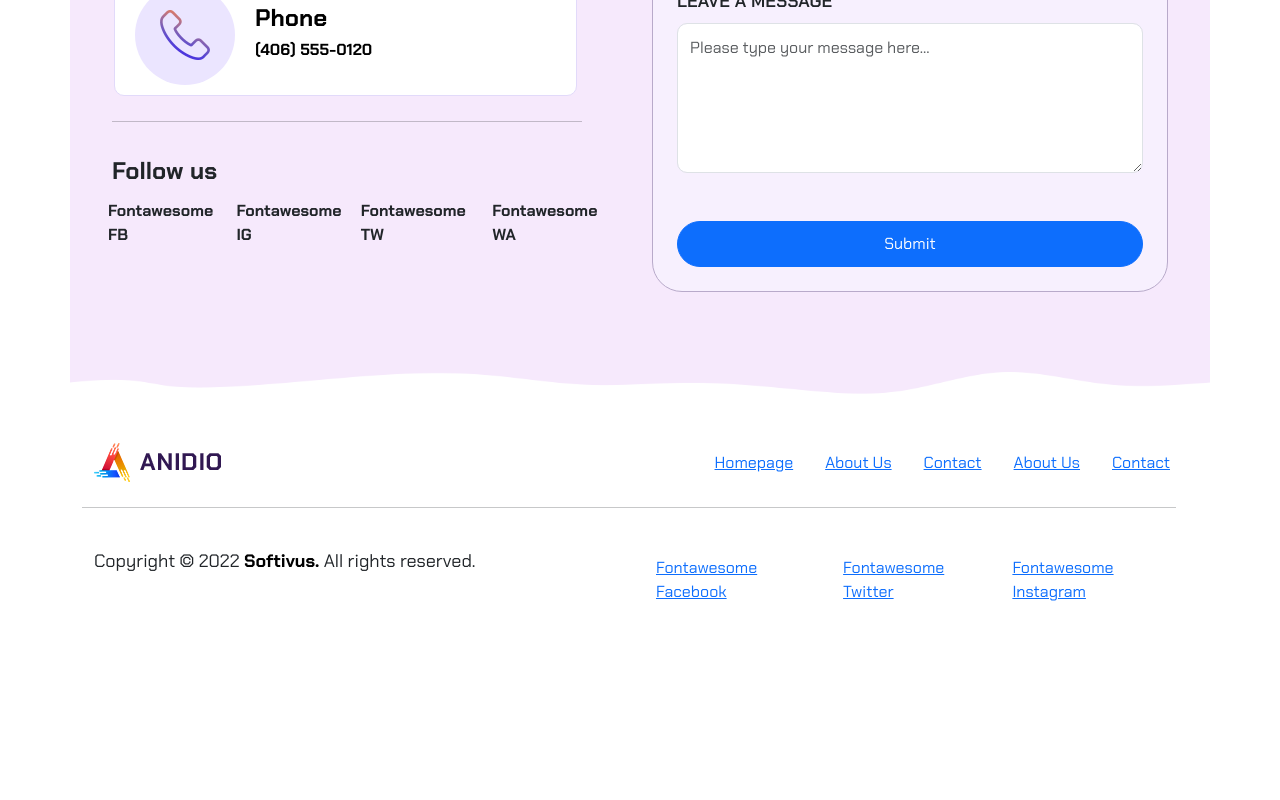
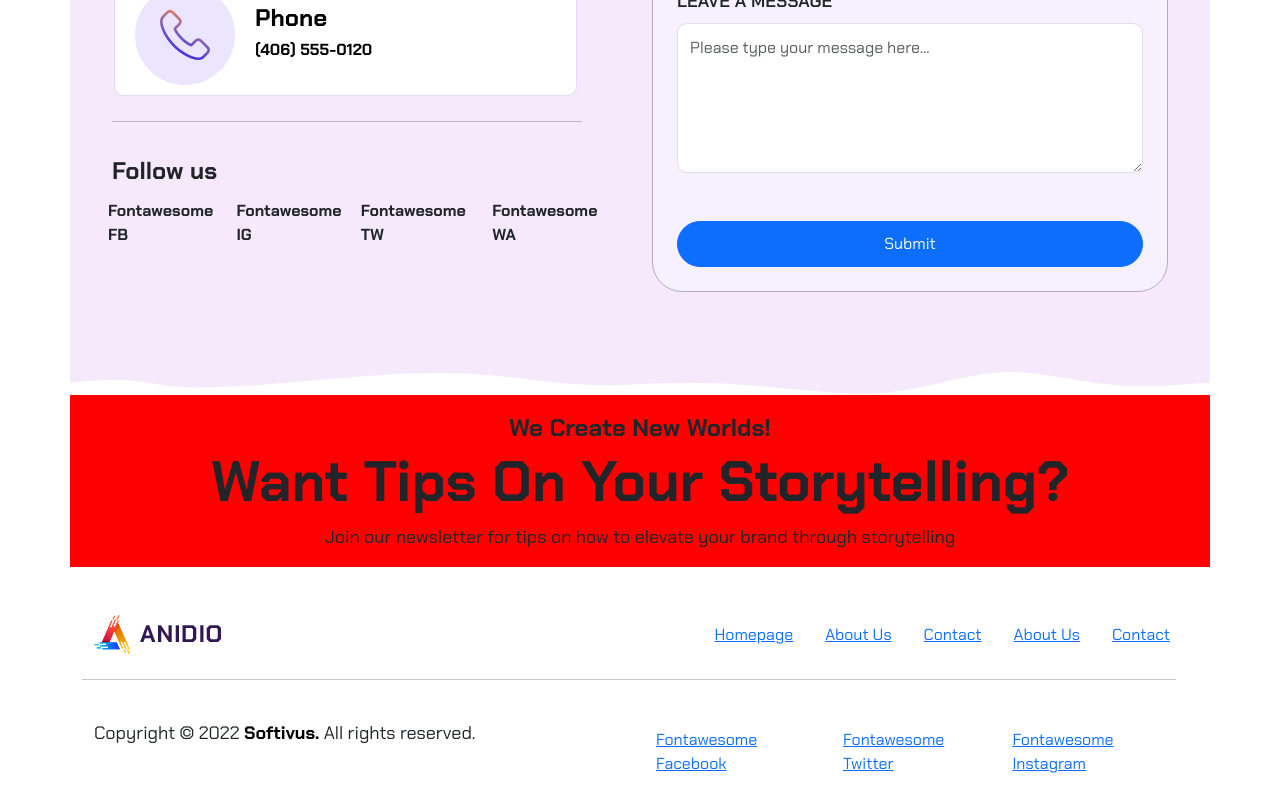
Before and after one commit to alessandro-barate/proj-html-vuejs, a Vue app: page /contact in a window 1280 px wide. Shown: the part 1397-2197 px from the top of the page. Before the commit the page ends 2025 px from the top, so only its background shows below. Built offline with nearby package versions, Linux system fonts and the light colour scheme.

Commit message:
[UPD] Images added to the folder img

```diff
--- a/src/pages/AppContactPage.vue
+++ b/src/pages/AppContactPage.vue
@@ -118,7 +118,15 @@ export default {
   </section>
 
   <section>
-
+    <div class="container">
+      <div class="row">
+        <div class="col wrapper text-center">
+          <h5>We Create New Worlds!</h5>
+          <h2>Want Tips On Your Storytelling?</h2>
+          <p>Join our newsletter for tips on how to elevate your brand through storytelling</p>
+        </div>
+      </div>
+    </div>
   </section>
 </template>
 
@@ -272,4 +280,9 @@ textarea {
   margin-bottom: 80px;
 }
 
+.wrapper {
+  width: 60%;
+  background-color: red;
+}
+
 </style>
```
Also changed, not shown: public/img/shape-bottom-violet.png (added), public/img/shape-top-violet.png (added).
